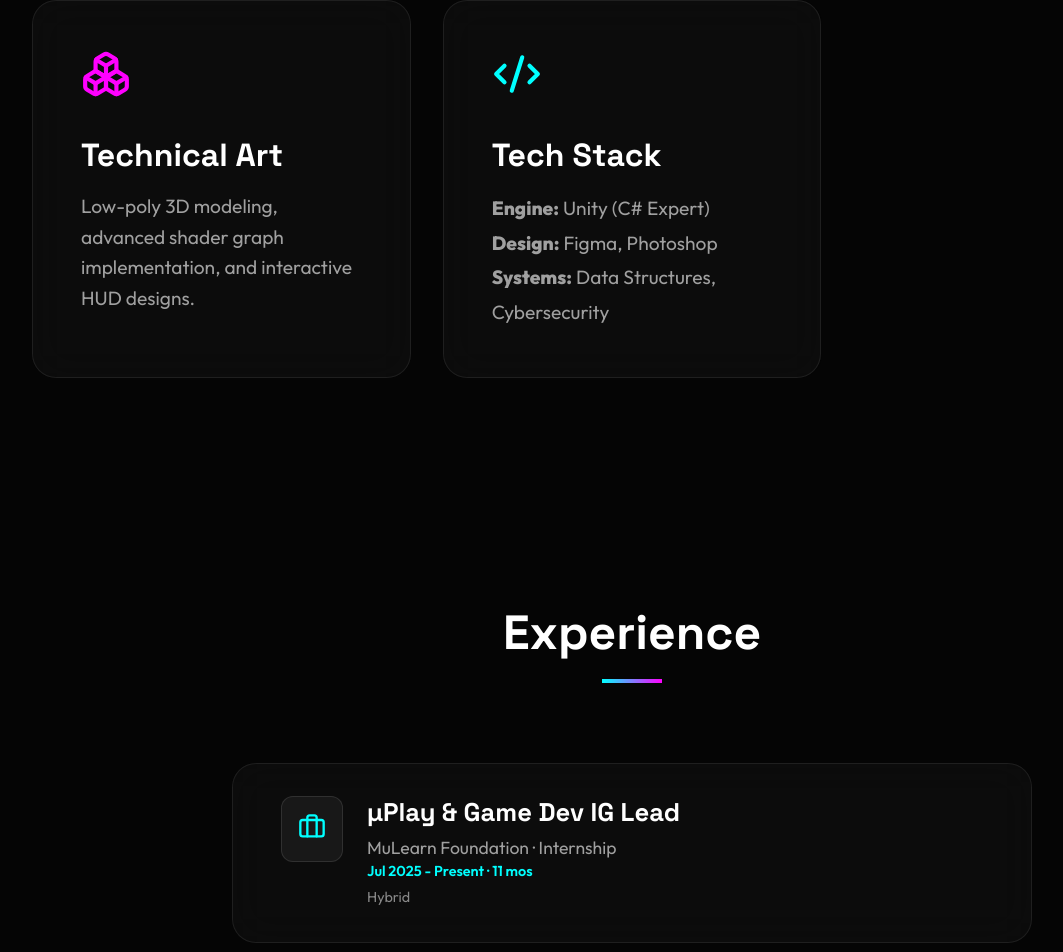
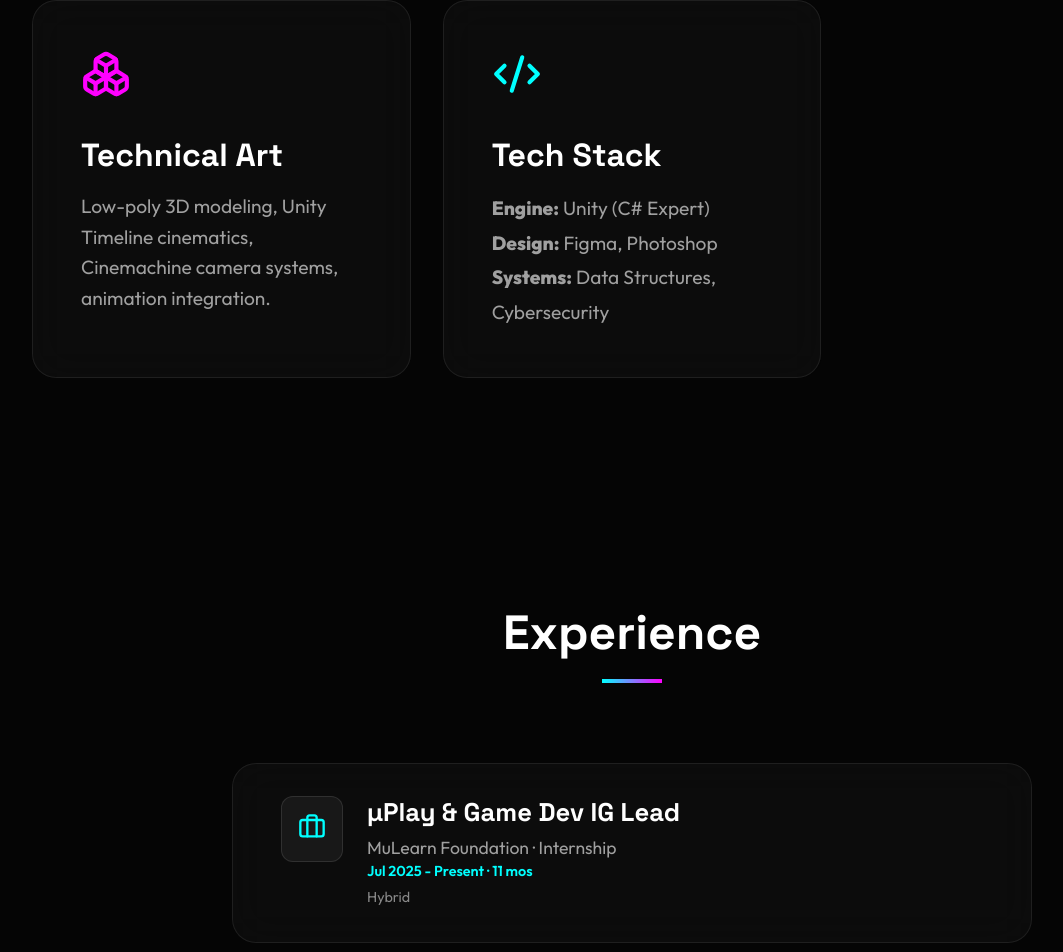
Before and after one commit to TraineeCodee/Ashiq-Muhammed-M-Portfolio, a React (Vite) app: page / in a window 1280 px wide. Shown: the part 4223-5175 px from the top of the page, without its empty margins (8-1071 px from the left). Built offline with nearby package versions, Linux system fonts and the light colour scheme.

Commit message:
Update Technical Art showcase description with timeline cinematics, cinemachine, and animation integration

```diff
--- a/src/components/Showcase.jsx
+++ b/src/components/Showcase.jsx
@@ -87,7 +87,7 @@ const Showcase = () => {
           <Boxes size={50} color="#FF00FF" style={{ marginBottom: '2rem' }} />
           <h3 style={{ fontSize: '2rem', marginBottom: '1rem' }}>Technical Art</h3>
           <p style={{ color: '#a0a0a0', fontSize: '1.2rem', lineHeight: 1.6 }}>
-            Low-poly 3D modeling, advanced shader graph implementation, and interactive HUD designs.
+            Low-poly 3D modeling, Unity Timeline cinematics, Cinemachine camera systems, animation integration.
           </p>
         </motion.div>
 
```
